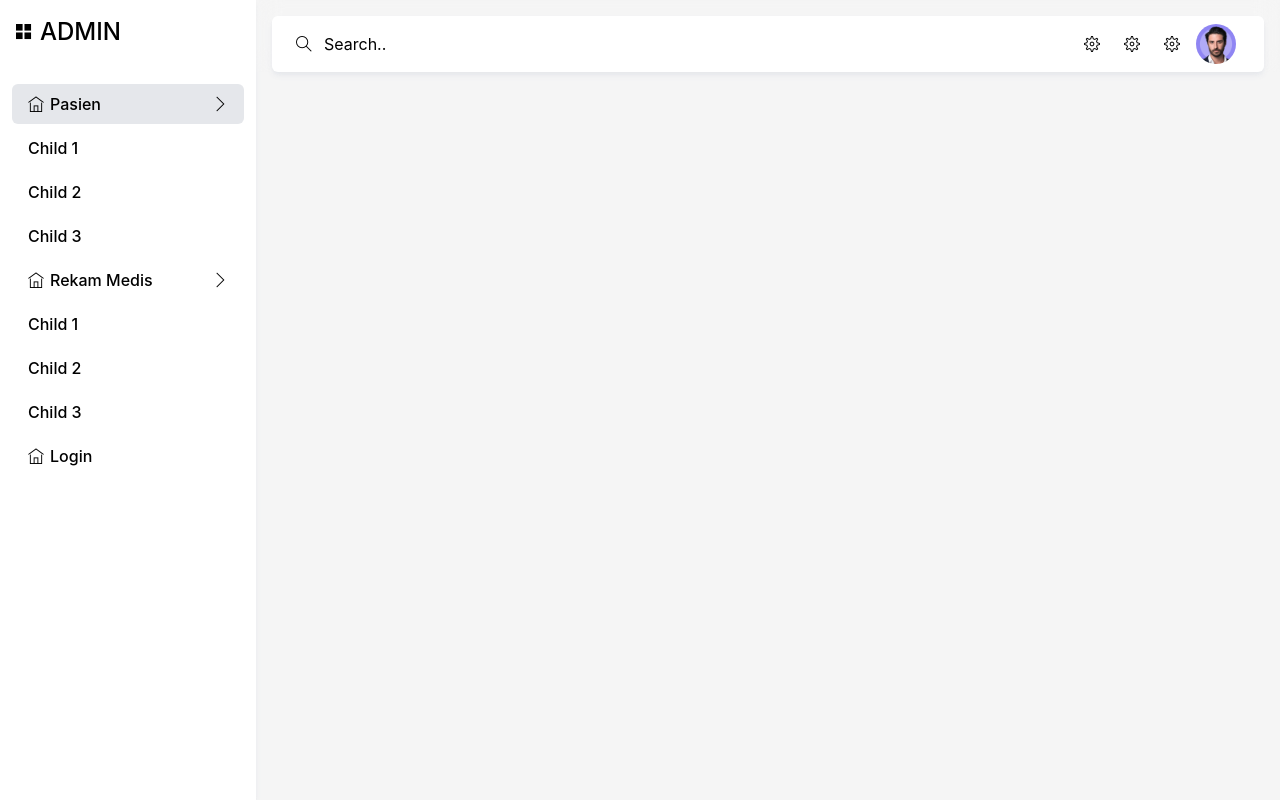
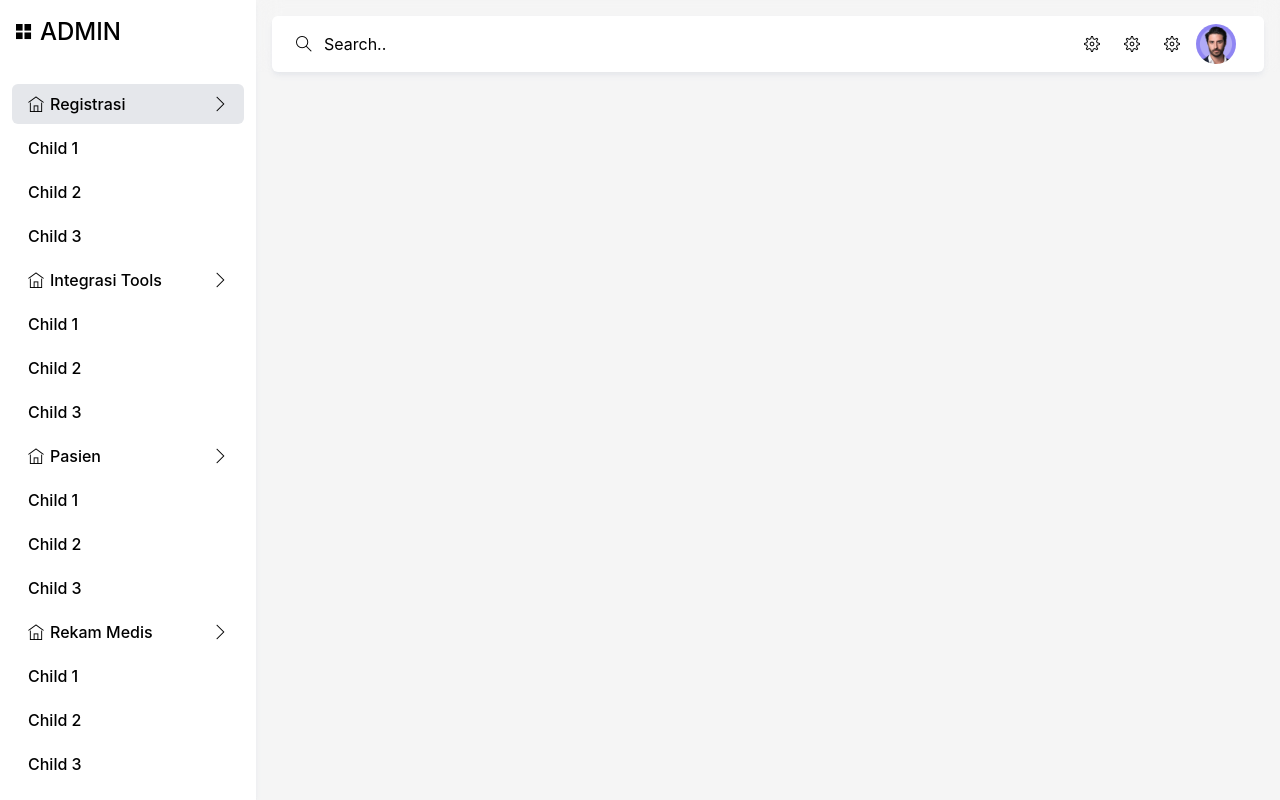
Before and after one commit to suryakindi/scan-v1, a React (Vite) app in the folder frontend/: page / in a window 1280 px wide. Built offline with nearby package versions, Linux system fonts and the light colour scheme.

Commit message:
update dikit

```diff
--- a/frontend/src/RecursiveRoute.tsx
+++ /dev/null
@@ -1,7 +0,0 @@
-import { FC } from "react";
-import { WrapRoutePropsT } from "./routes";
-import { Route } from "react-router";
-
-export const RecursiveRoute = () => (
-  <Route path="/w" element={<div>Lorem, ipsum dolor.</div>} />
-);
--- a/frontend/src/pages/Layout.tsx
+++ b/frontend/src/pages/Layout.tsx
@@ -4,6 +4,50 @@ import clsx from "clsx";
 import type { RawWrapRoutePropsT } from "../routes";
 
 const navs: RawWrapRoutePropsT[] = [
+  {
+    path: "registrasi",
+    name: "Registrasi",
+    module: "Registrasi",
+    childs: [
+      {
+        path: "child-1",
+        name: "Child 1",
+        module: "Registrasi",
+      },
+      {
+        path: "child-2",
+        name: "Child 2",
+        module: "Registrasi",
+      },
+      {
+        path: "child-3",
+        name: "Child 3",
+        module: "Registrasi",
+      },
+    ],
+  },
+  {
+    path: "integrasi-tools",
+    name: "Integrasi Tools",
+    module: "Integrasi-Tools",
+    childs: [
+      {
+        path: "child-1",
+        name: "Child 1",
+        module: "Integrasi-Tools",
+      },
+      {
+        path: "child-2",
+        name: "Child 2",
+        module: "Integrasi-Tools",
+      },
+      {
+        path: "child-3",
+        name: "Child 3",
+        module: "Integrasi-Tools",
+      },
+    ],
+  },
   {
     path: "pasien",
     name: "Pasien",
--- a/frontend/src/routes.ts
+++ b/frontend/src/routes.ts
@@ -252,8 +252,10 @@ export const routeBuilder = (permissions: PermissionT[]) => {
     >
   );
 
+  console.log(parsed_permissions);
+
   const builder = (routes: RawWrapRoutePropsT[]): WrapRoutePropsT[] => {
-    return routes.map(
+    return routes.filter(({ module }) => parsed_permissions[module]).map(
       (x) =>
       ({
         ...x,
```
Lines whose indentation alone changed are shown as unchanged.
